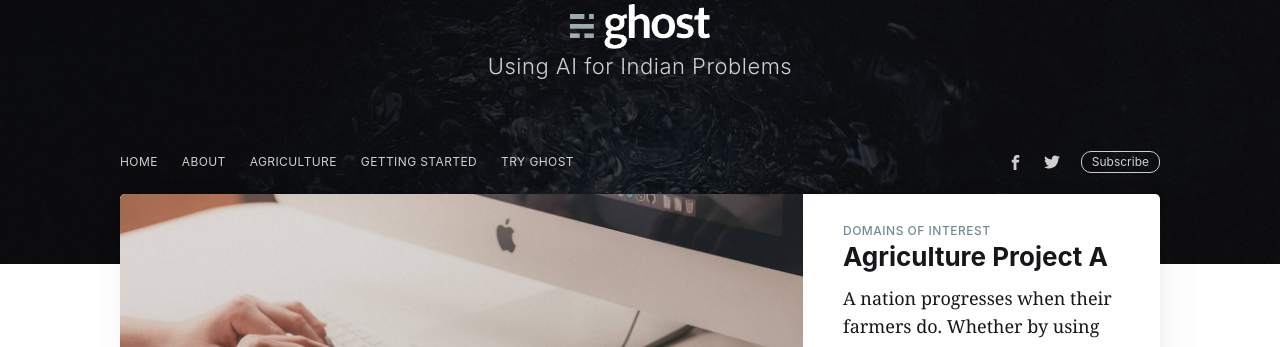
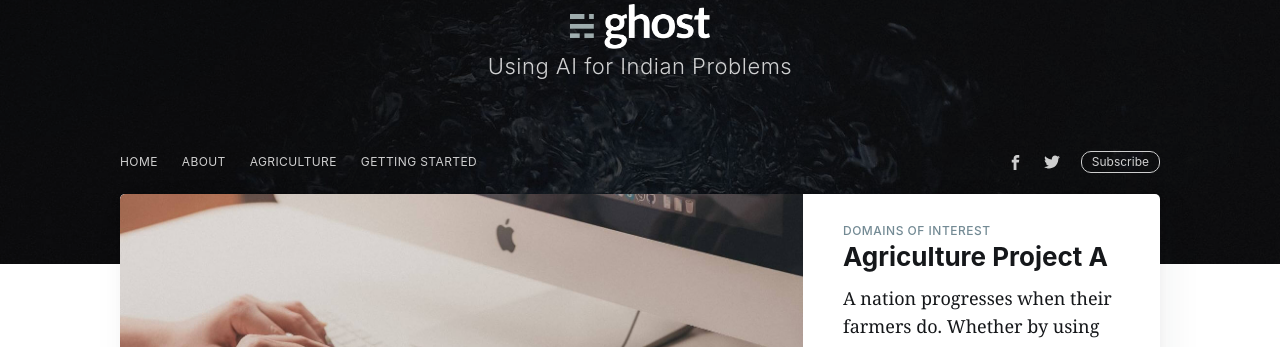
Before and after one commit to ai4india/ai4india-web, a Jekyll site: the page built from index.html, in a window 1280 px wide. Shown: the part 138-485 px from the top of the page. Built offline with Jekyll 4.4.1, drawn with Linux system fonts in a browser that asks for light colours; nearby versions of some CDN libraries; the list of posts is cut into pages by our own code; comment, search, counter and statistics services are not loaded.

Commit message:
Changed the URL for agriculture

```diff
--- a/_includes/navigation.html
+++ b/_includes/navigation.html
@@ -1,7 +1,6 @@
 <ul class="nav" role="menu">
     <li class="nav-home" role="menuitem"><a href="{{site.baseurl}}">Home</a></li>
     <li class="nav-about" role="menuitem"><a href="{{site.baseurl}}about/">About</a></li>
-    <li class="nav-agriculture" role="menuitem"><a href="{{site.baseurl}}agriculture/">Agriculture</a></li>
+    <li class="nav-agriculture" role="menuitem"><a href="{{site.baseurl}}agriculture">Agriculture</a></li>
     <li class="nav-getting-started" role="menuitem"><a href="{{site.baseurl}}tag/getting-started/">Getting Started</a></li>
-    <li class="nav-try-ghost" role="menuitem"><a href="https://ghost.org">Try Ghost</a></li>
 </ul>
```
Also changed, not shown: 14 other files.
